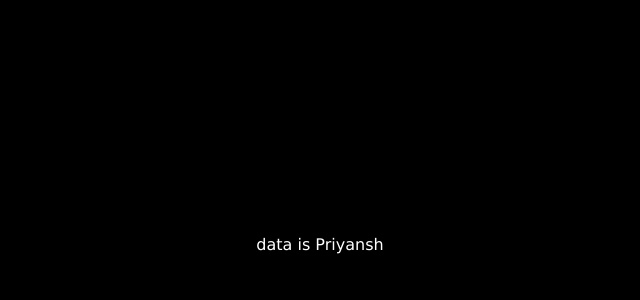
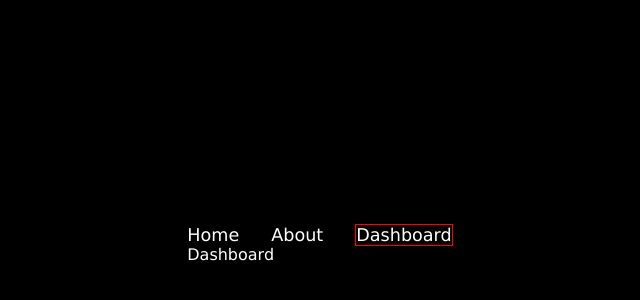
Before and after one commit to broknBRAIN/react-learning, a React (Vite) app: page /dashboard in a window 1280 px wide. Shown: the part 156-456 px from the top of the page, without its empty margins (320-960 px from the left). Built offline with nearby package versions, Linux system fonts and the light colour scheme.

Commit message:
react router NavLink

```diff
--- a/package.json
+++ b/package.json
@@ -11,7 +11,8 @@
   },
   "dependencies": {
     "react": "^19.1.0",
-    "react-dom": "^19.1.0"
+    "react-dom": "^19.1.0",
+    "react-router-dom": "^7.6.3"
   },
   "devDependencies": {
     "@eslint/js": "^9.29.0",
--- a/src/App.jsx
+++ b/src/App.jsx
@@ -1,43 +1,50 @@
-import React,{createContext, useEffect, useState} from 'react'
-import Button from "./component/Button"
-import InputCard from "./component/InputCard"
-import UserCard from "./component/UserCard"
-import ChildA from './component/ChildA'
+import React from 'react'
+import {createBrowserRouter,RouterProvider} from 'react-router-dom'
 import './App.css'
+import Home from './component/Home'
+import About from './component/About'
+import Dashboard from './component/Dashboard'
+import Navbar from './component/Navbar'
 
-//use context --- to fix prop drilling
+//react router
 
-//3 steps
-//create Context
-//provide Context
-//consume context
+//install npm i react-router-dom
 
-
-//1.create context
-const userContext = createContext();
-
-//2.all the child who can access the context
-//  put them under provider
-//  you can put them one by one, or just put the root parent, all children will be considered provider as well
-// app<>
-//   <provider>
-//     <childA>
-//       -><childB>
-//         -><childC>
-//   </provider>
-// </>
+//create router
+//inside the array, give all the pages(routes) you have for you page
+const router = createBrowserRouter(
+  [
+    {
+      path:'/',       //when the path is this, render the elements
+      element: <div>
+            <Navbar />
+            <Home />
+        </div>
+    },
+    {
+      path:'/about',
+      element: <div>
+        <Navbar />
+        <About />
+      </div>
+    },
+    {
+      path:'/dashboard',
+      element: <div>
+        <Navbar />
+        <Dashboard />
+      </div>
+    }
+  ]
+)
 
 function App() {
-  const [data,setName] = useState({name:"Priyansh"});
   return (
     <div>
-      <userContext.Provider value={data}>
-        {/* step 2. since child b and childc are under root childA, we don;t need to specify them as well */}
-        <ChildA />
-      </userContext.Provider>
+      {/* tell the site to use this router behaviour */}
+      <RouterProvider router = {router} />
     </div>
   )
 }
 
 export default App
-export {userContext};//now providing is complete, just consume the value inside the contexts you provided
--- /dev/null
+++ b/src/component/About.jsx
@@ -0,0 +1,11 @@
+import React from 'react'
+
+const About = () => {
+  return (
+    <div>
+      About page
+    </div>
+  )
+}
+
+export default About
--- /dev/null
+++ b/src/component/Dashboard.jsx
@@ -0,0 +1,11 @@
+import React from 'react'
+
+const Dashboard = () => {
+  return (
+    <div>
+      Dashboard
+    </div>
+  )
+}
+
+export default Dashboard
--- /dev/null
+++ b/src/component/Home.jsx
@@ -0,0 +1,11 @@
+import React from 'react'
+
+const Home = () => {
+  return (
+    <div>
+      HomePage
+    </div>
+  )
+}
+
+export default Home
--- /dev/null
+++ b/src/component/Navbar.css
@@ -0,0 +1,34 @@
+/* navbar.css */
+
+nav {
+    background-color: #1e1e1e;
+    padding: 1rem;
+  }
+
+  ul {
+    list-style: none;
+    display: flex;
+    gap: 2rem;
+    margin: 0;
+    padding: 0;
+    justify-content: center;
+  }
+
+  li {
+    display: inline;
+  }
+
+  a {
+    color: #ffffff;
+    text-decoration: none;
+    font-size: 1.1rem;
+    transition: color 0.3s;
+  }
+
+  a:hover {
+    color: #ff6b6b;
+  }
+
+  .currPage{
+    border: 1px solid red;
+  }
--- a/src/component/Navbar.jsx
+++ b/src/component/Navbar.jsx
@@ -2,13 +2,44 @@
 //rafce
 //with the help of es7+ snippet installed in vscode
 import React from 'react'
+import {NavLink} from 'react-router-dom'
+import './Navbar.css'
 
-const navbar = () => {
+const Navbar = () => {
   return (
     <div>
-      navbar one
+      <ul>
+        <li>
+          <NavLink to='/' className={({isActive}) => isActive?"currPage":"notActive"}>Home</NavLink>
+        </li>
+
+        <li>
+          <NavLink to='/about' className={({isActive}) => isActive?"currPage":"notActive"}>About</NavLink>
+        </li>
+
+        <li>
+          <NavLink to='/dashboard' className={({isActive}) => isActive?"currPage":"notActive"}>Dashboard</NavLink>
+        </li>
+      </ul>
     </div>
   )
 }
 
-export default navbar
+//we never use anchor tag
+//because it updates the whole webpage
+//whereas react supports dynamic dom
+//only those components update which are changed
+
+//we use Link or NavLink
+//Link just prevents reload
+//NavLink has an activeClass attached to it as well, se we could know details about the page we are on
+
+//how are we making a border around the curr page
+//very easy
+//NavLink has a isActive member
+//is becomes active for the link we are on
+//and to that link we give class = currPage
+//in css we do .currpage and set the border
+//this is why NavLink is important
+
+export default Navbar
```
Also changed, not shown: 1 other file (tests, documents, lock files or other folders).
